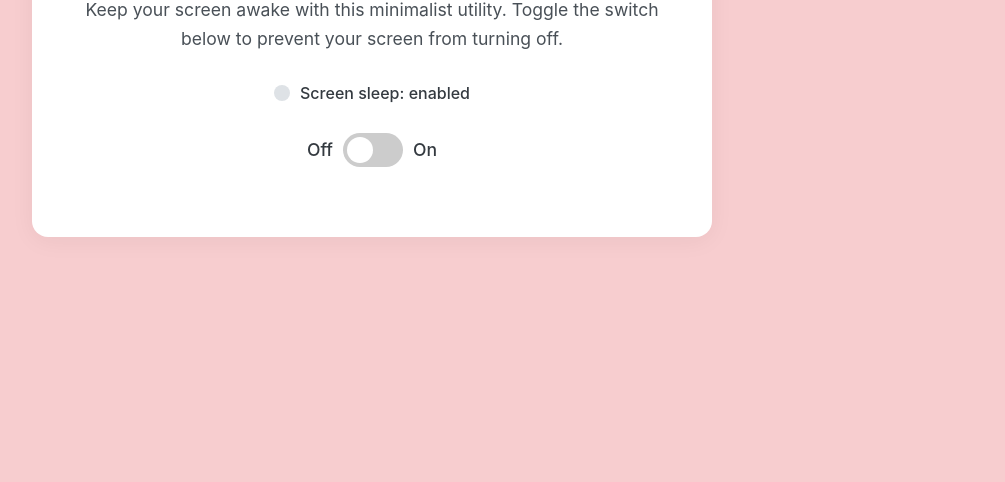
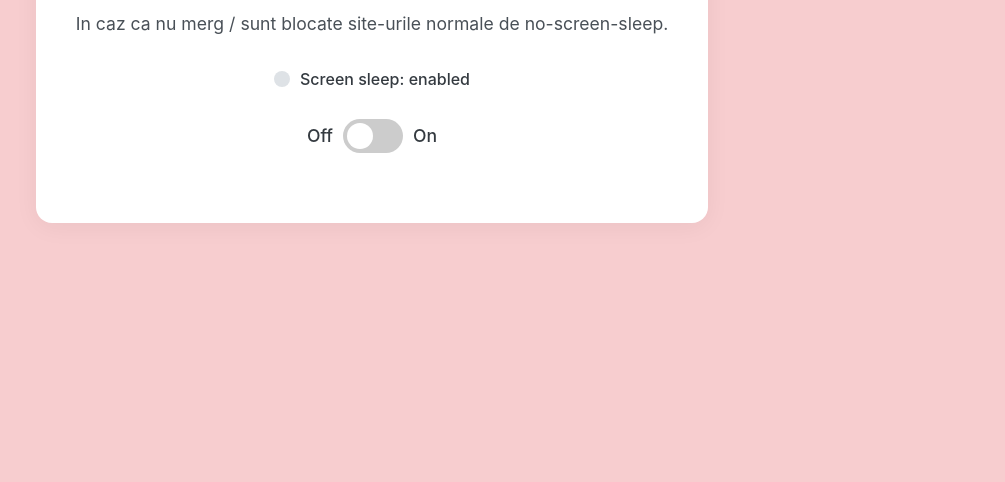
Before and after one commit to TudM99/Tudor_Nosleep, a plain HTML site: page index.html in a window 1280 px wide. Shown: the part 358-840 px from the top of the page, without its empty margins (268-1273 px from the left). Drawn offline with Linux system fonts and the light colour scheme.

Commit message:
Update index.html

```diff
--- a/index.html
+++ b/index.html
@@ -184,7 +184,7 @@
     <button class="theme-toggle" id="themeToggle">☾</button>
     <div class="container">
         <h1>Tudor's Nosleep Zone</h1>
-        <p>Keep your screen awake with this minimalist utility. Toggle the switch below to prevent your screen from turning off.</p>
+        <p>In caz ca nu merg / sunt blocate site-urile normale de no-screen-sleep.</p>
 
         <div class="status">
             <div class="status-indicator" id="statusIndicator"></div>
```
